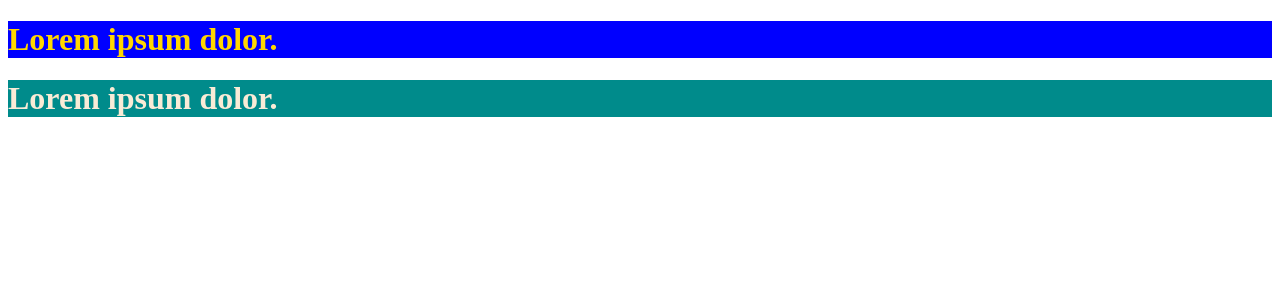
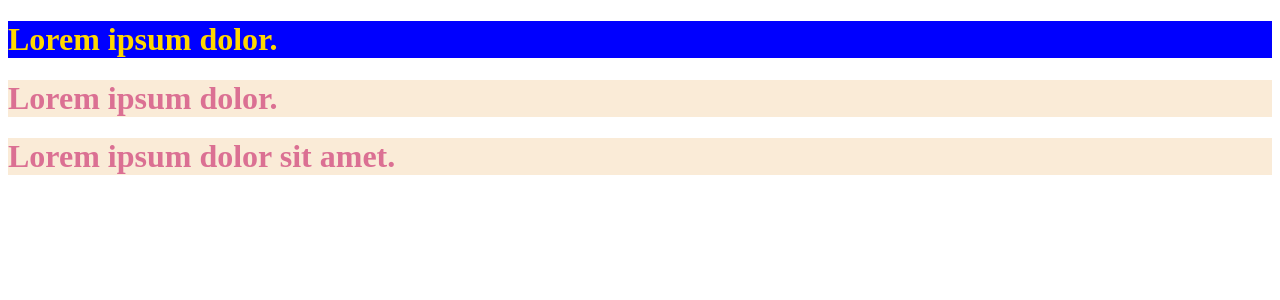
Before and after one commit to som42/reacht20231031, a React (Create React App) app: page / in a window 1280 px wide. Shown: the top 300 px of the page. Built offline with nearby package versions, Linux system fonts and the light colour scheme.

Commit message:
보통의 css 사용시 클래스명이 중복 될수 있음.

```diff
--- a/src/App.js
+++ b/src/App.js
@@ -4,12 +4,14 @@
 // chakraui css library
 import { MyComp } from "./component/MyComp";
 import { MyBox } from "./component/MyBox";
+import { MyContainer } from "./component/MyContainer";
 
 function App() {
   return (
     <>
       <MyComp />
       <MyBox />
+      <MyContainer />
     </>
   );
 }
--- /dev/null
+++ b/src/component/MyContainer.js
@@ -0,0 +1,8 @@
+import "../style/style2.css";
+export function MyContainer() {
+  return (
+    <div>
+      <h1 className="boxClass">Lorem ipsum dolor sit amet.</h1>
+    </div>
+  );
+}
--- /dev/null
+++ b/src/style/style2.css
@@ -0,0 +1,4 @@
+.boxClass{
+    color: palevioletred;
+    background-color: antiquewhite;
+}
```
